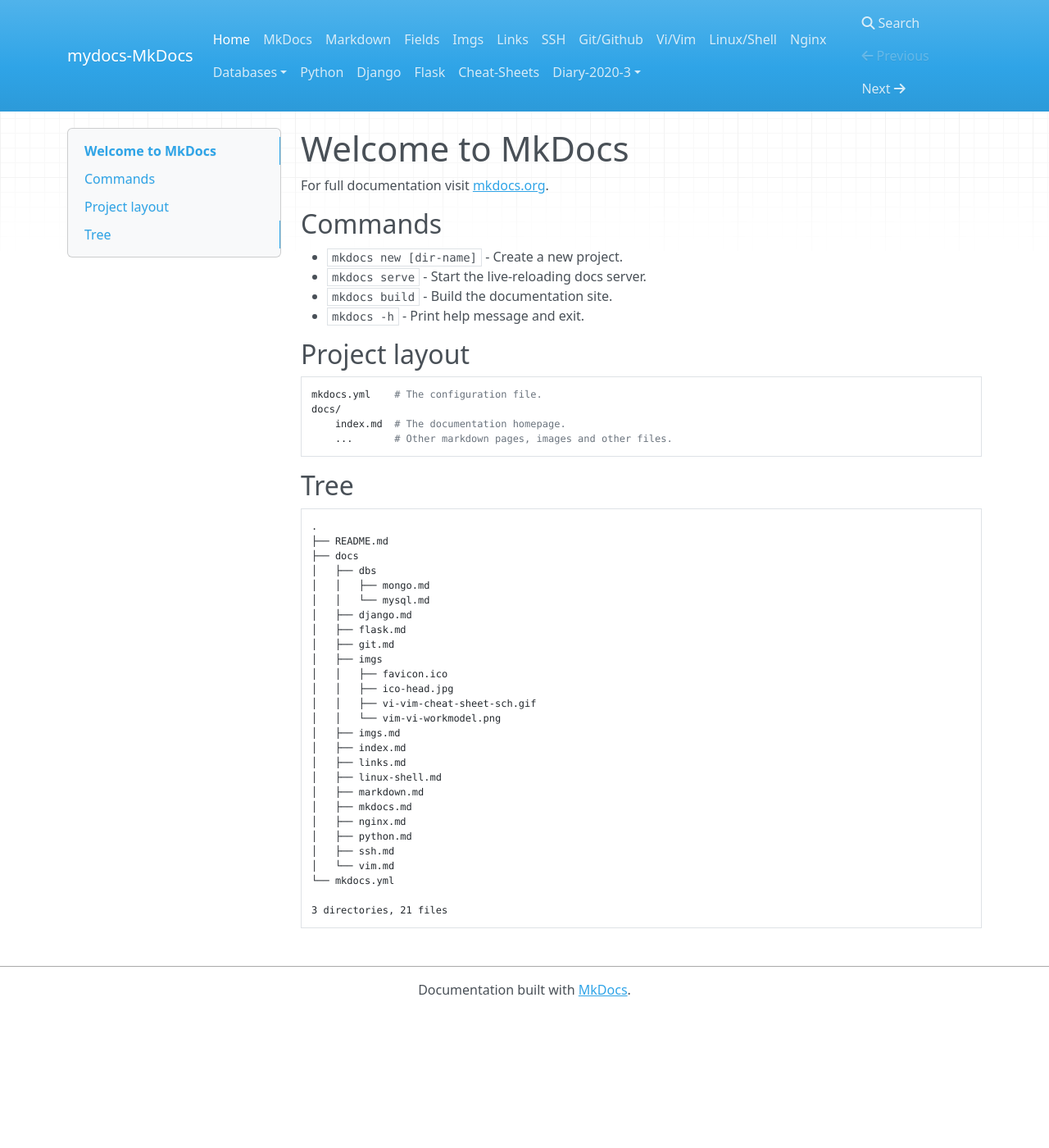
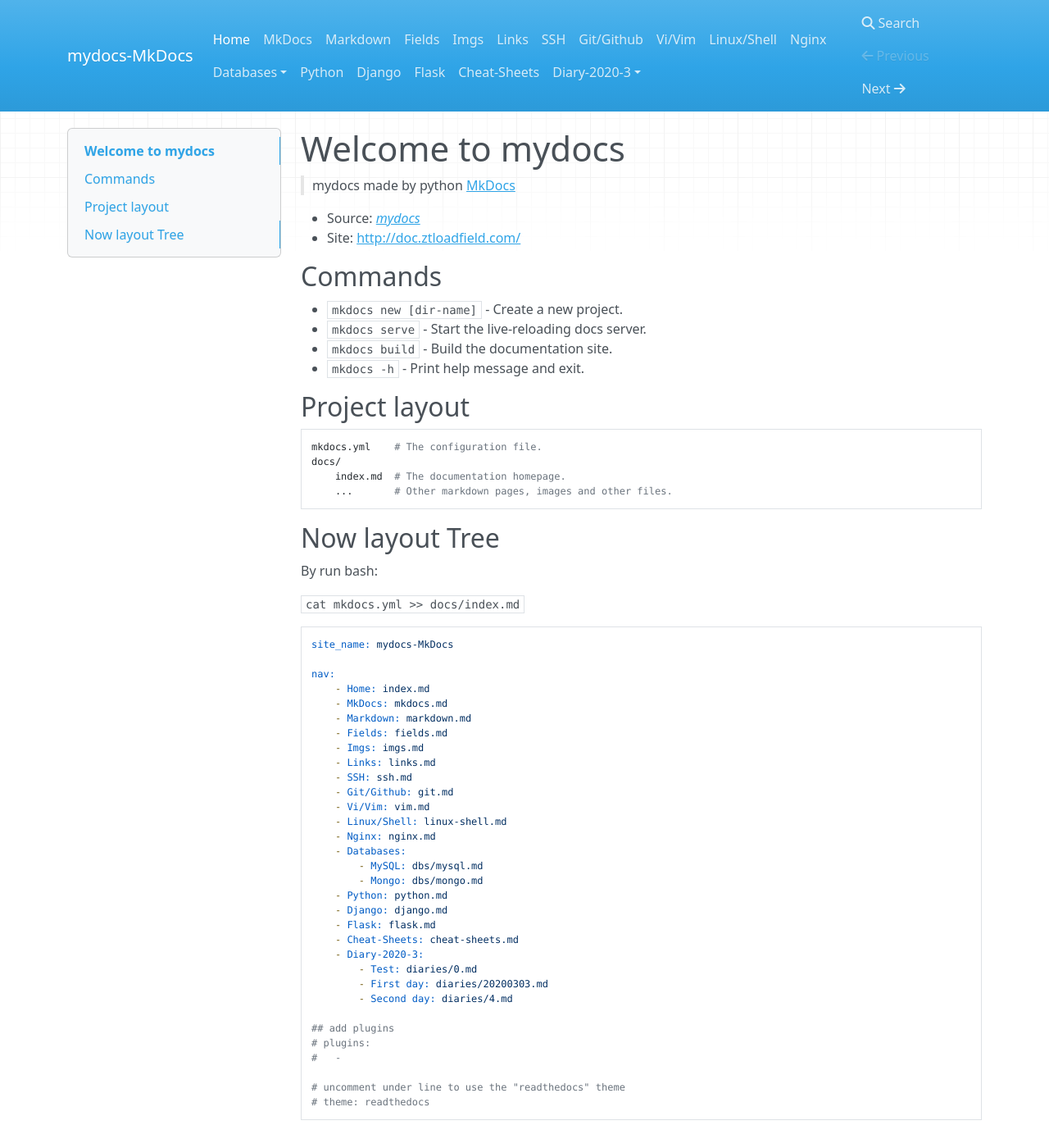
Before and after one commit to dick7/mydocs, an MkDocs documentation site: the page built from docs/index.md, in a window 1280 px wide and 1400 px high. Shown: the whole window at 82% size. Built offline with MkDocs 1.6.1, drawn with Linux system fonts in a browser that asks for light colours; nearby versions of some CDN libraries.

Commit message:
cat mkdocs.yml >> docs/index.md

````diff
--- a/docs/index.md
+++ b/docs/index.md
@@ -1,6 +1,10 @@
-# Welcome to MkDocs
+# Welcome to mydocs
 
-For full documentation visit [mkdocs.org](https://www.mkdocs.org).
+> mydocs made by python [MkDocs](http://doc.ztloadfield.com:8500/mkdocs/)
+
+- Source: *[mydocs](https://github.com/dick7/mydocs)*
+- Site: [http://doc.ztloadfield.com/](http://doc.ztloadfield.com:8500)
+
 
 ## Commands
 
@@ -16,33 +20,44 @@
         index.md  # The documentation homepage.
         ...       # Other markdown pages, images and other files.
 
-## Tree
+## Now layout Tree
+
+By run bash:
+
+`cat mkdocs.yml >> docs/index.md`
+
+
 ```
-.
-├── README.md
-├── docs
-│   ├── dbs
-│   │   ├── mongo.md
-│   │   └── mysql.md
-│   ├── django.md
-│   ├── flask.md
-│   ├── git.md
-│   ├── imgs
-│   │   ├── favicon.ico
-│   │   ├── ico-head.jpg
-│   │   ├── vi-vim-cheat-sheet-sch.gif
-│   │   └── vim-vi-workmodel.png
-│   ├── imgs.md
-│   ├── index.md
-│   ├── links.md
-│   ├── linux-shell.md
-│   ├── markdown.md
-│   ├── mkdocs.md
-│   ├── nginx.md
-│   ├── python.md
-│   ├── ssh.md
-│   └── vim.md
-└── mkdocs.yml
+site_name: mydocs-MkDocs
 
-3 directories, 21 files
+nav:
+    - Home: index.md
+    - MkDocs: mkdocs.md
+    - Markdown: markdown.md
+    - Fields: fields.md
+    - Imgs: imgs.md
+    - Links: links.md
+    - SSH: ssh.md
+    - Git/Github: git.md
+    - Vi/Vim: vim.md
+    - Linux/Shell: linux-shell.md
+    - Nginx: nginx.md
+    - Databases:
+        - MySQL: dbs/mysql.md
+        - Mongo: dbs/mongo.md
+    - Python: python.md
+    - Django: django.md
+    - Flask: flask.md
+    - Cheat-Sheets: cheat-sheets.md
+    - Diary-2020-3:
+        - Test: diaries/0.md
+        - First day: diaries/20200303.md
+        - Second day: diaries/4.md
+
+## add plugins
+# plugins:
+#   -
+
+# uncomment under line to use the "readthedocs" theme
+# theme: readthedocs
 ```
````
